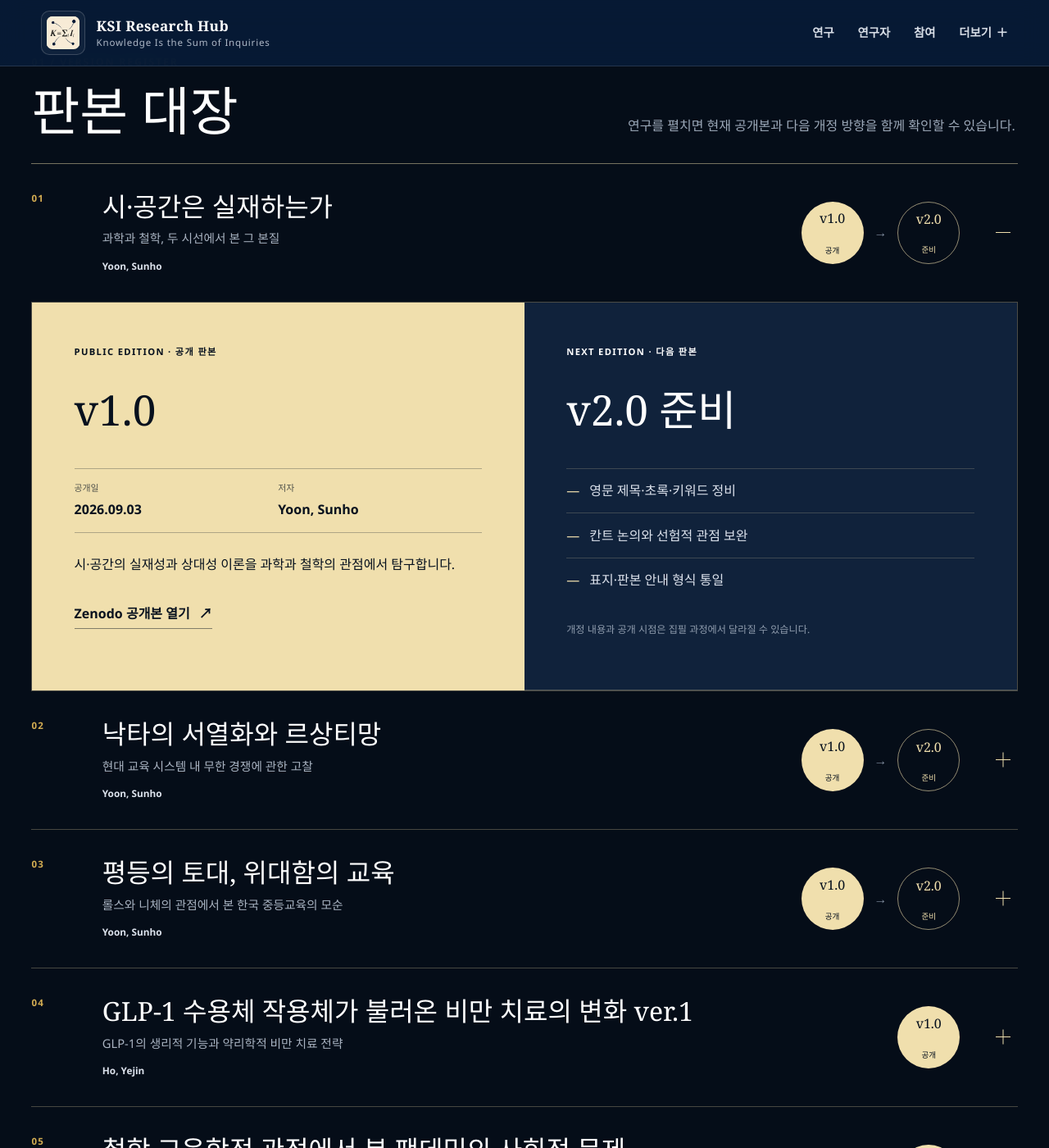
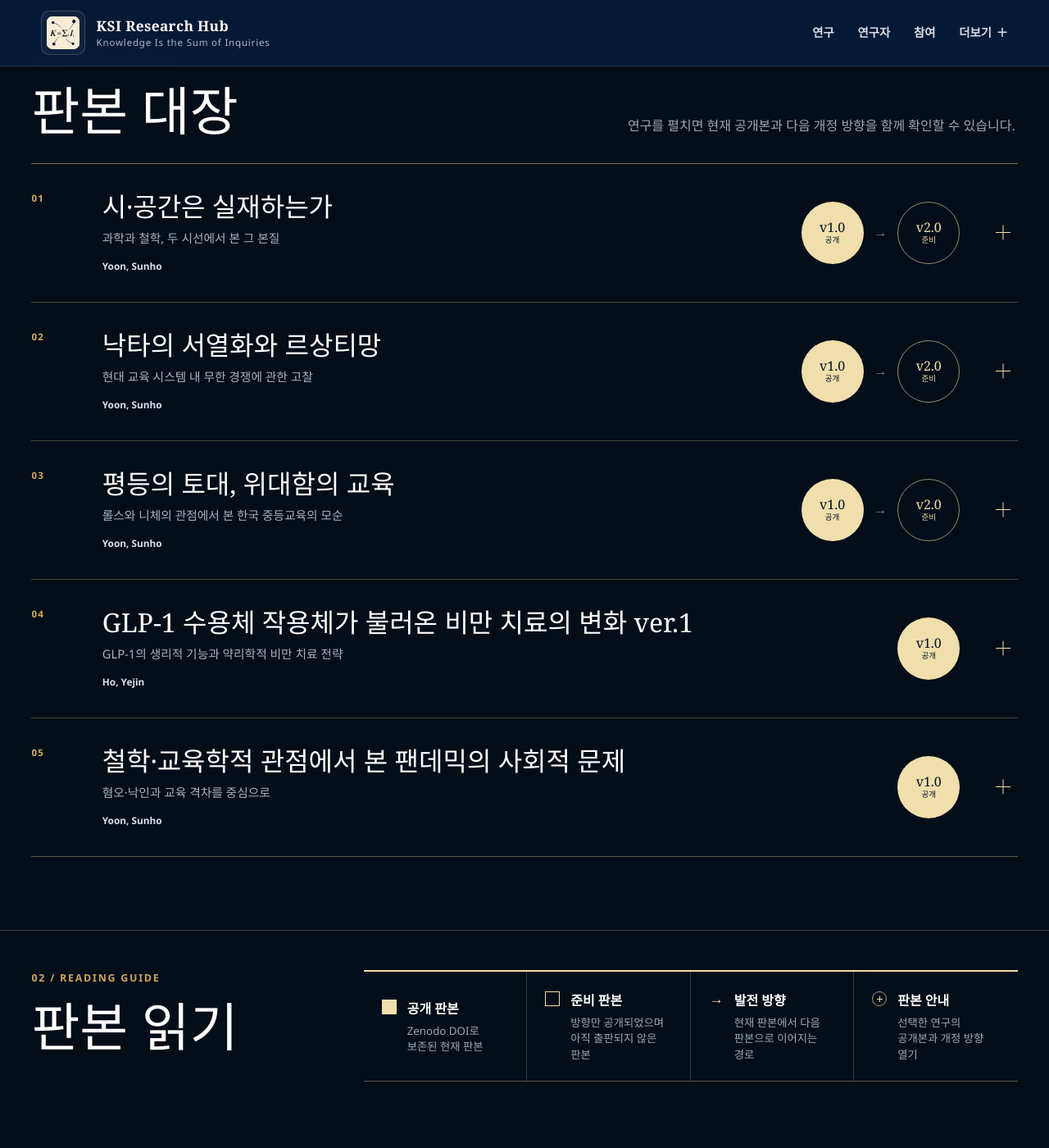
Before and after one commit to SunhoYoon-Hub/KSI-Research-Hub, a Jekyll site: the page built from docs/versions.md, in a window 1280 px wide and 1400 px high, scrolled down 542 px. Shown: the whole window at 82% size. Built offline with Jekyll 4.4.1, drawn with Linux system fonts in a browser that asks for light colours.

Commit message:
Refine version archive and constellation inspector

```diff
--- a/docs/assets/css/versions.css
+++ b/docs/assets/css/versions.css
@@ -488,3 +488,75 @@
 .version-hero h1 {
   line-height: 1.06;
 }
+
+
+/* Compact edition marks and a denser four-part reading guide. */
+.version-entry {
+  scroll-margin-top: 6rem;
+}
+
+.edition-node {
+  display: flex;
+  flex-direction: column;
+  align-items: center;
+  justify-content: center;
+  gap: .18rem;
+  line-height: 1;
+}
+
+.edition-node small {
+  margin-top: 0;
+  line-height: 1;
+}
+
+.version-guide {
+  grid-template-columns: minmax(220px, .55fr) minmax(0, 1.45fr);
+  align-items: start;
+  padding-top: 3rem;
+  padding-bottom: 3rem;
+}
+
+.version-legend {
+  grid-template-columns: repeat(4, minmax(0, 1fr));
+}
+
+.version-legend p {
+  min-height: 94px;
+  align-content: center;
+}
+
+.legend-symbol {
+  grid-row: span 2;
+  display: grid;
+  place-items: center;
+  width: 18px;
+  height: 18px;
+  margin-top: .1rem;
+  color: #f0dfad;
+  font-family: Georgia, "Times New Roman", serif;
+  font-size: 1.1rem;
+  line-height: 1;
+}
+
+.legend-symbol.is-toggle {
+  border: 1px solid rgba(240, 223, 173, .7);
+  border-radius: 50%;
+  font-family: sans-serif;
+  font-size: .9rem;
+}
+
+@media (max-width: 1100px) {
+  .version-legend {
+    grid-template-columns: repeat(2, minmax(0, 1fr));
+  }
+
+  .version-legend p:nth-child(2) {
+    border-right: 0;
+  }
+}
+
+@media (max-width: 640px) {
+  .version-legend {
+    grid-template-columns: 1fr;
+  }
+}
--- /dev/null
+++ b/docs/assets/js/versions.js
@@ -0,0 +1,22 @@
+(() => {
+  const entries = [...document.querySelectorAll('details.version-entry')];
+  if (!entries.length || !window.location.hash) return;
+
+  let id;
+  try {
+    id = decodeURIComponent(window.location.hash.slice(1));
+  } catch {
+    id = window.location.hash.slice(1);
+  }
+
+  const target = document.getElementById(id);
+  if (!target || !target.matches('details.version-entry')) return;
+
+  entries.forEach((entry) => {
+    entry.open = entry === target;
+  });
+
+  requestAnimationFrame(() => {
+    target.scrollIntoView({ block: 'start' });
+  });
+})();
--- a/docs/versions.md
+++ b/docs/versions.md
@@ -40,7 +41,7 @@ extra_css: /assets/css/versions.css
 
   <div class="version-list">
     {% for project in published_projects %}
-    <details class="version-entry"{% if forloop.first %} open{% endif %}>
+    <details class="version-entry" id="{{ project.id }}">
       <summary>
         <span class="version-entry-number">{{ forloop.index | prepend: '0' | slice: -2, 2 }}</span>
         <span class="version-entry-title">
@@ -100,7 +101,9 @@ extra_css: /assets/css/versions.css
     <h2 id="version-guide-title">판본 읽기</h2>
   </div>
   <div class="version-legend">
-    <p><span class="legend-block is-public"></span><strong>공개 판본</strong><small>Zenodo DOI로 보존된 현재 판본</small></p>
-    <p><span class="legend-block is-planned"></span><strong>준비 판본</strong><small>방향만 공개되었으며 아직 출판되지 않은 판본</small></p>
+    <p><span class="legend-block is-public" aria-hidden="true"></span><strong>공개 판본</strong><small>Zenodo DOI로 보존된 현재 판본</small></p>
+    <p><span class="legend-block is-planned" aria-hidden="true"></span><strong>준비 판본</strong><small>방향만 공개되었으며 아직 출판되지 않은 판본</small></p>
+    <p><span class="legend-symbol is-route" aria-hidden="true">→</span><strong>발전 방향</strong><small>현재 판본에서 다음 판본으로 이어지는 경로</small></p>
+    <p><span class="legend-symbol is-toggle" aria-hidden="true">+</span><strong>판본 안내</strong><small>선택한 연구의 공개본과 개정 방향 열기</small></p>
   </div>
 </section>
```
Also changed, not shown: other parts of docs/versions.md (+1 -0 lines), docs/assets/css/constellation.css (+40 -0 lines), docs/index.md (+2 -2 lines).
